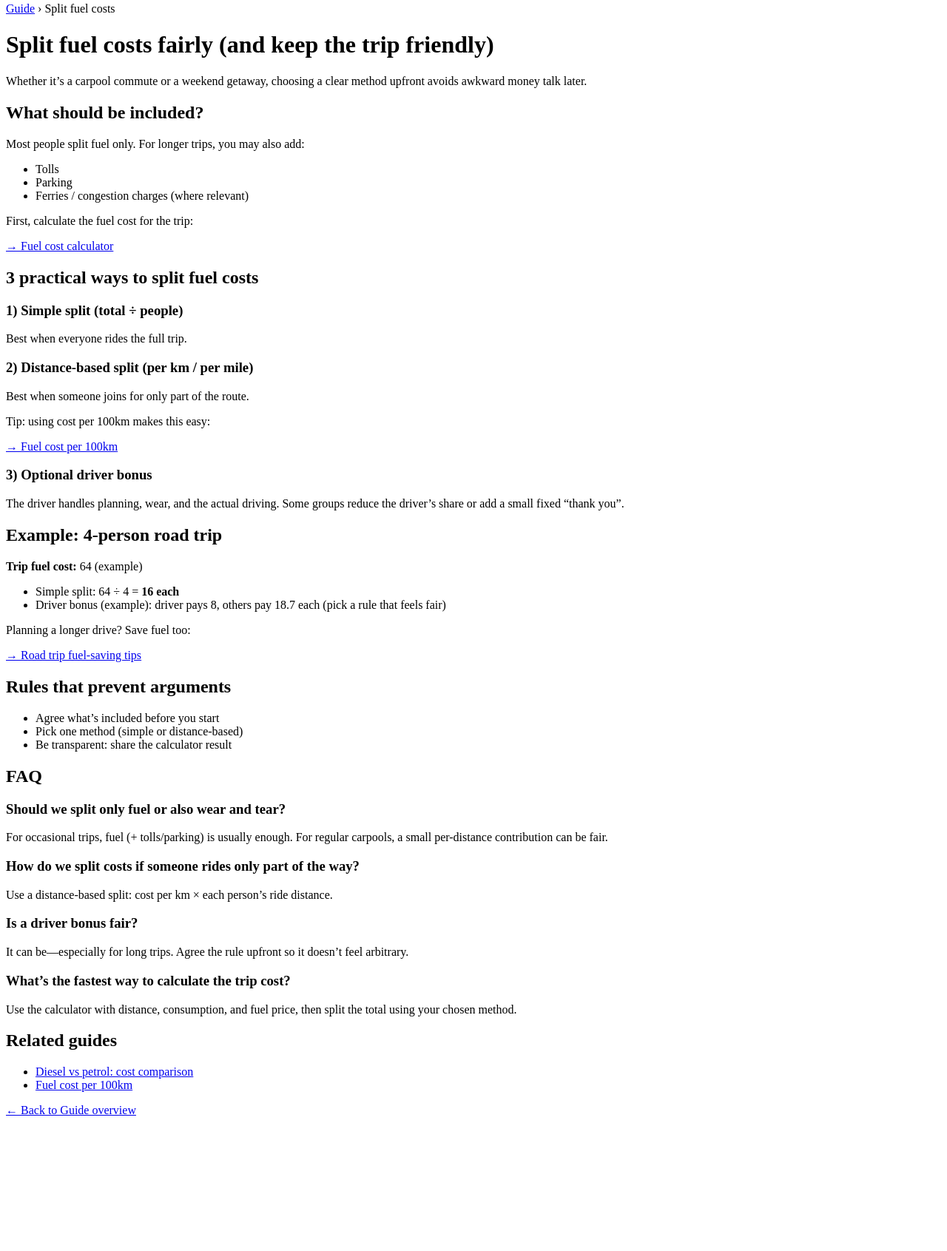
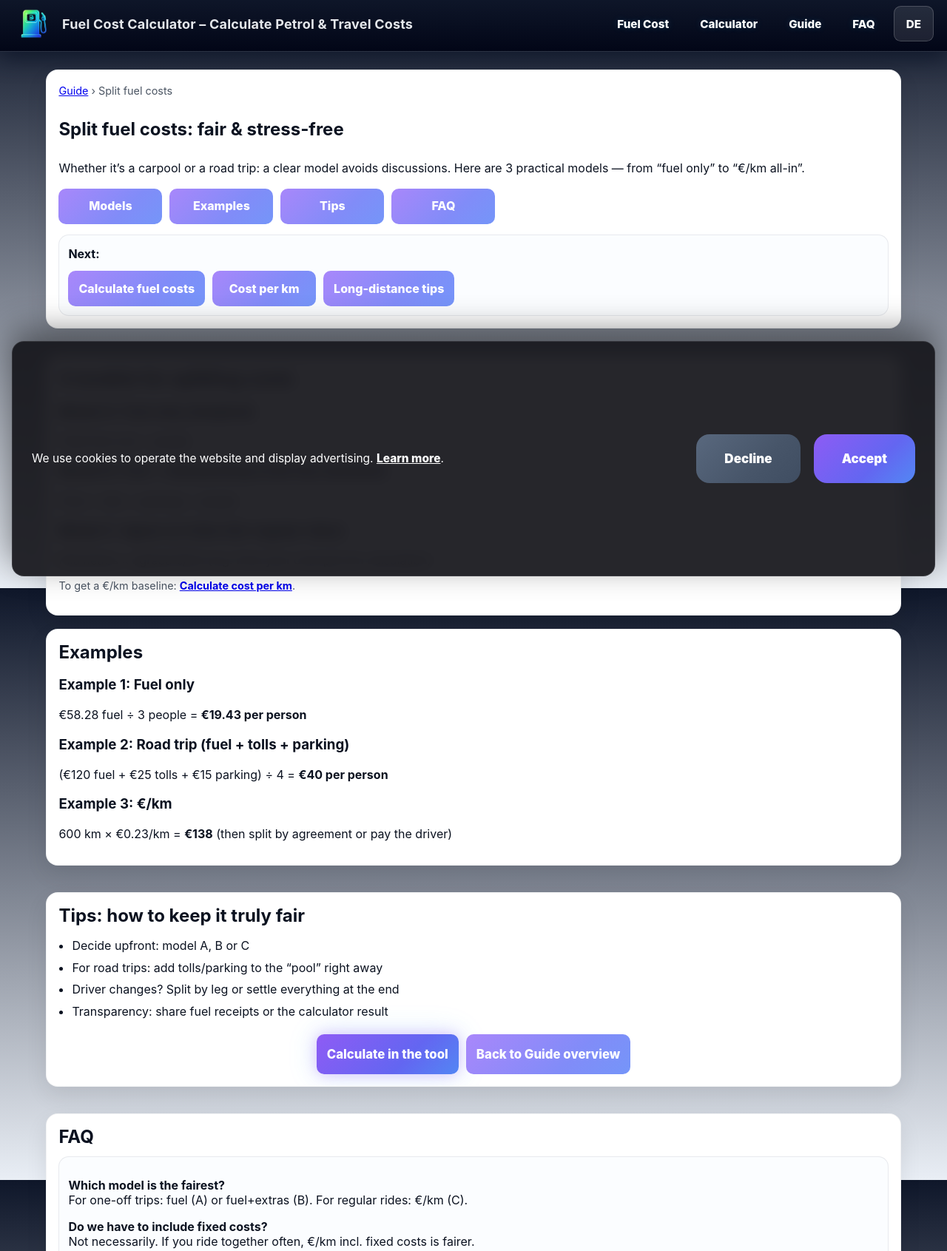
Before and after one commit to dominikf974-rgb/petrolcostcalculator.com, a website: page guide/split-fuel-costs.html in a window 1280 px wide. Shown: the part 5-1696 px from the top of the page at 74% size. Before the commit the page ends 1531 px from the top, so only its background shows below. Drawn offline with Linux system fonts and the light colour scheme.

Commit message:
Update split-fuel-costs.html

```diff
--- a/guide/split-fuel-costs.html
+++ b/guide/split-fuel-costs.html
@@ -2,120 +2,211 @@
 <html lang="en">
 <head>
   <meta charset="utf-8" />
-  <meta name="viewport" content="width=device-width, initial-scale=1" />
-  <title>Split fuel costs fairly: carpool, shared trips & road trips</title>
-  <meta name="description" content="How to split fuel costs fairly: simple per-person split, per-mile split, and optional driver bonus. Includes examples and practical rules." />
+  <meta name="viewport" content="width=device-width,initial-scale=1,viewport-fit=cover" />
+  <meta http-equiv="X-UA-Compatible" content="IE=edge" />
+
+  <title>Split fuel costs: fair sharing (models, examples & tips)</title>
+  <meta name="description" content="Split fuel costs the easy way: 3 fair models (fuel only, all-in, per km). Examples and tips for carpools & road trips – incl. FAQ." />
+  <meta name="robots" content="index, follow" />
   <link rel="canonical" href="https://petrolcostcalculator.com/guide/split-fuel-costs.html" />
 
-  <meta property="og:type" content="article" />
-  <meta property="og:title" content="Split fuel costs fairly (with examples)" />
-  <meta property="og:description" content="3 easy methods to split fuel costs without arguments." />
-  <meta property="og:url" content="https://petrolcostcalculator.com/guide/split-fuel-costs.html" />
-  <meta name="robots" content="index,follow" />
-</head>
-<body>
+  <link rel="alternate" hreflang="en" href="https://petrolcostcalculator.com/guide/split-fuel-costs.html" />
+  <link rel="alternate" hreflang="x-default" href="https://petrolcostcalculator.com/guide/split-fuel-costs.html" />
+  <link rel="alternate" hreflang="de" href="https://spritkosten-check.de/ratgeber/fahrtkosten-teilen.html" />
 
-  <header>
-    <nav aria-label="Breadcrumb">
-      <a href="/guide.html">Guide</a> › <span>Split fuel costs</span>
-    </nav>
-    <h1>Split fuel costs fairly (and keep the trip friendly)</h1>
-    <p>Whether it’s a carpool commute or a weekend getaway, choosing a clear method upfront avoids awkward money talk later.</p>
-  </header>
+  <link rel="apple-touch-icon" sizes="180x180" href="/apple-touch-icon.png">
+  <link rel="icon" type="image/png" sizes="32x32" href="/favicon-32x32.png">
+  <link rel="icon" type="image/png" sizes="16x16" href="/favicon-16x16.png">
+  <link rel="manifest" href="/site.webmanifest">
+  <link rel="icon" href="/favicon.ico">
 
-  <!-- AdSense Placeholder -->
-  <!-- <div class="ad ad-top"></div> -->
+  <link rel="stylesheet" href="/assets/css/style.css?v=2026-02" />
 
-  <main>
-    <section>
-      <h2>What should be included?</h2>
-      <p>Most people split fuel only. For longer trips, you may also add:</p>
-      <ul>
-        <li>Tolls</li>
-        <li>Parking</li>
-        <li>Ferries / congestion charges (where relevant)</li>
-      </ul>
-      <p>First, calculate the fuel cost for the trip:</p>
-      <p><a href="/">→ Fuel cost calculator</a></p>
-    </section>
-
-    <section>
-      <h2>3 practical ways to split fuel costs</h2>
-
-      <h3>1) Simple split (total ÷ people)</h3>
-      <p>Best when everyone rides the full trip.</p>
-
-      <h3>2) Distance-based split (per km / per mile)</h3>
-      <p>Best when someone joins for only part of the route.</p>
-      <p>Tip: using cost per 100km makes this easy:</p>
-      <p><a href="/guide/fuel-cost-per-100km.html">→ Fuel cost per 100km</a></p>
-
-      <h3>3) Optional driver bonus</h3>
-      <p>The driver handles planning, wear, and the actual driving. Some groups reduce the driver’s share or add a small fixed “thank you”.</p>
-    </section>
-
-    <section>
-      <h2>Example: 4-person road trip</h2>
-      <p><strong>Trip fuel cost:</strong> 64 (example)</p>
-      <ul>
-        <li>Simple split: 64 ÷ 4 = <strong>16 each</strong></li>
-        <li>Driver bonus (example): driver pays 8, others pay 18.7 each (pick a rule that feels fair)</li>
-      </ul>
-
-      <p>Planning a longer drive? Save fuel too:</p>
-      <p><a href="/guide/road-trip-fuel-tips.html">→ Road trip fuel-saving tips</a></p>
-    </section>
-
-    <section>
-      <h2>Rules that prevent arguments</h2>
-      <ul>
-        <li>Agree what’s included before you start</li>
-        <li>Pick one method (simple or distance-based)</li>
-        <li>Be transparent: share the calculator result</li>
-      </ul>
-    </section>
-
-    <section>
-      <h2>FAQ</h2>
-
-      <h3>Should we split only fuel or also wear and tear?</h3>
-      <p>For occasional trips, fuel (+ tolls/parking) is usually enough. For regular carpools, a small per-distance contribution can be fair.</p>
-
-      <h3>How do we split costs if someone rides only part of the way?</h3>
-      <p>Use a distance-based split: cost per km × each person’s ride distance.</p>
-
-      <h3>Is a driver bonus fair?</h3>
-      <p>It can be—especially for long trips. Agree the rule upfront so it doesn’t feel arbitrary.</p>
-
-      <h3>What’s the fastest way to calculate the trip cost?</h3>
-      <p>Use the calculator with distance, consumption, and fuel price, then split the total using your chosen method.</p>
-    </section>
-
-    <section>
-      <h2>Related guides</h2>
-      <ul>
-        <li><a href="/guide/diesel-vs-petrol.html">Diesel vs petrol: cost comparison</a></li>
-        <li><a href="/guide/fuel-cost-per-100km.html">Fuel cost per 100km</a></li>
-      </ul>
-    </section>
-  </main>
-
-  <footer>
-    <p><a href="/guide.html">← Back to Guide overview</a></p>
-  </footer>
+  <!-- Google AdSense Library (global, once) -->
+  <script async src="https://pagead2.googlesyndication.com/pagead/js/adsbygoogle.js?client=ca-pub-4852698472752437"
+          crossorigin="anonymous"></script>
 
   <script type="application/ld+json">
   {
     "@context":"https://schema.org",
     "@type":"FAQPage",
     "mainEntity":[
-      {"@type":"Question","name":"Should we split only fuel or also wear and tear?","acceptedAnswer":{"@type":"Answer","text":"For occasional trips, fuel (+ tolls/parking) is usually enough. For regular carpools, a small per-distance contribution can be fair."}},
-      {"@type":"Question","name":"How do we split costs if someone rides only part of the way?","acceptedAnswer":{"@type":"Answer","text":"Use a distance-based split: cost per km × each person’s ride distance."}},
-      {"@type":"Question","name":"Is a driver bonus fair?","acceptedAnswer":{"@type":"Answer","text":"It can be—especially for long trips. Agree the rule upfront."}},
-      {"@type":"Question","name":"What’s the fastest way to calculate the trip cost?","acceptedAnswer":{"@type":"Answer","text":"Use the calculator with distance, consumption, and fuel price, then split the total using your chosen method."}}
+      {"@type":"Question","name":"What’s the fairest way to split trip costs?","acceptedAnswer":{"@type":"Answer","text":"Simplest: fuel cost per person. Fairest for frequent rides: cost per km (incl. fixed costs) or an agreed all-in model."}},
+      {"@type":"Question","name":"Which costs should be included?","acceptedAnswer":{"@type":"Answer","text":"At least fuel. Optionally tolls/parking. For true total cost, you can include fixed costs (insurance/tax/maintenance) proportionally."}},
+      {"@type":"Question","name":"What’s a good model for road trips?","acceptedAnswer":{"@type":"Answer","text":"Pool fuel + tolls/parking and divide by people. Alternatively, agree a per-km rate (€\/km)."}}
     ]
   }
   </script>
 
+  <style>
+    .note{border:1px solid rgba(15,23,42,0.08);background:#fbfdff;border-radius:14px;padding:12px}
+    .toc{display:flex;flex-wrap:wrap;gap:10px;margin-top:14px}
+    .toc a{text-decoration:none}
+    .checklist{margin:0;padding-left:18px;line-height:1.85}
+    [hidden]{display:none!important;}
+  </style>
+</head>
+
+<body data-page="ratgeber-article">
+  <div id="site-header"></div>
+
+  <main class="page-container" aria-label="Page content">
+    <section class="card intro-section">
+      <nav aria-label="Breadcrumb" class="small">
+        <a href="/guide.html">Guide</a> › <span>Split fuel costs</span>
+      </nav>
+
+      <h1>Split fuel costs: fair & stress-free</h1>
+      <p>
+        Whether it’s a carpool or a road trip: a clear model avoids discussions.
+        Here are 3 practical models — from “fuel only” to “€/km all-in”.
+      </p>
+
+      <div class="toc">
+        <a class="btn secondary" href="#models">Models</a>
+        <a class="btn secondary" href="#examples">Examples</a>
+        <a class="btn secondary" href="#tips">Tips</a>
+        <a class="btn secondary" href="#faq">FAQ</a>
+      </div>
+
+      <div class="note" style="margin-top:14px">
+        <b>Next:</b>
+        <div class="toc" style="margin-top:10px">
+          <a class="btn secondary" href="/guide/fuel-costs.html">Calculate fuel costs</a>
+          <a class="btn secondary" href="/guide/cost-per-km.html">Cost per km</a>
+          <a class="btn secondary" href="/guide/long-distance-tips.html">Long-distance tips</a>
+        </div>
+      </div>
+    </section>
+
+    <!-- Ad #1: Above the fold -->
+    <div class="ad-block" aria-label="Advertising">
+      <ins class="adsbygoogle"
+        style="display:block"
+        data-ad-client="ca-pub-4852698472752437"
+        data-ad-slot="7158625008"
+        data-ad-format="auto"
+        data-full-width-responsive="true"></ins>
+      <script>(adsbygoogle = window.adsbygoogle || []).push({});</script>
+    </div>
+
+    <section id="models" class="card">
+      <h2>3 models for splitting costs</h2>
+
+      <h3>Model A: Fuel only (simplest)</h3>
+      <p>Total fuel cost ÷ people</p>
+
+      <h3>Model B: Fuel + tolls/parking (road trip standard)</h3>
+      <p>(Fuel + tolls + parking) ÷ people</p>
+
+      <h3>Model C: Agree on €/km (for regular rides)</h3>
+      <p>Kilometres × agreed €/km (e.g. from your cost-per-km calculation)</p>
+      <p class="small">
+        To get a €/km baseline:
+        <a href="/guide/cost-per-km.html"><b>Calculate cost per km</b></a>.
+      </p>
+    </section>
+
+    <section id="examples" class="card">
+      <h2>Examples</h2>
+
+      <h3>Example 1: Fuel only</h3>
+      <p>€58.28 fuel ÷ 3 people = <b>€19.43 per person</b></p>
+
+      <h3>Example 2: Road trip (fuel + tolls + parking)</h3>
+      <p>(€120 fuel + €25 tolls + €15 parking) ÷ 4 = <b>€40 per person</b></p>
+
+      <h3>Example 3: €/km</h3>
+      <p>600 km × €0.23/km = <b>€138</b> (then split by agreement or pay the driver)</p>
+    </section>
+
+    <!-- Ad #2: Mid content -->
+    <div class="ad-block" aria-label="Advertising">
+      <ins class="adsbygoogle"
+        style="display:block"
+        data-ad-client="ca-pub-4852698472752437"
+        data-ad-slot="3355111369"
+        data-ad-format="auto"
+        data-full-width-responsive="true"></ins>
+      <script>(adsbygoogle = window.adsbygoogle || []).push({});</script>
+    </div>
+
+    <section id="tips" class="card">
+      <h2>Tips: how to keep it truly fair</h2>
+      <ul class="checklist">
+        <li>Decide upfront: model A, B or C</li>
+        <li>For road trips: add tolls/parking to the “pool” right away</li>
+        <li>Driver changes? Split by leg or settle everything at the end</li>
+        <li>Transparency: share fuel receipts or the calculator result</li>
+      </ul>
+
+      <div style="margin-top:16px;display:flex;justify-content:center;gap:10px;flex-wrap:wrap">
+        <a class="btn large" href="/en/">Calculate in the tool</a>
+        <a class="btn secondary large" href="/guide.html">Back to Guide overview</a>
+      </div>
+    </section>
+
+    <!-- Ad #3: Bottom / High fill -->
+    <div class="ad-block" aria-label="Advertising">
+      <ins class="adsbygoogle"
+        style="display:block"
+        data-ad-client="ca-pub-4852698472752437"
+        data-ad-slot="7158625008"
+        data-ad-format="auto"
+        data-full-width-responsive="true"></ins>
+      <script>(adsbygoogle = window.adsbygoogle || []).push({});</script>
+    </div>
+
+    <section id="faq" class="card">
+      <h2>FAQ</h2>
+      <div class="note">
+        <p><b>Which model is the fairest?</b><br>For one-off trips: fuel (A) or fuel+extras (B). For regular rides: €/km (C).</p>
+        <p><b>Do we have to include fixed costs?</b><br>Not necessarily. If you ride together often, €/km incl. fixed costs is fairer.</p>
+      </div>
+    </section>
+  </main>
+
+  <div id="site-footer"></div>
+
+  <script src="/assets/js/active-nav.js" defer></script>
+
+  <script>
+    async function loadPart(id, url){
+      const el = document.getElementById(id);
+      if(!el) return false;
+      try{
+        const r = await fetch(url, { cache: 'no-cache' });
+        el.innerHTML = await r.text();
+        return true;
+      }catch(e){
+        console.warn('Could not load:', url);
+        return false;
+      }
+    }
+    function initMobileNav(){
+      const header = document.querySelector('.site-header');
+      const btn = document.querySelector('.nav-toggle');
+      const nav = document.getElementById('site-nav');
+      if(!header || !btn || !nav) return;
+      const close = () => { header.classList.remove('is-open'); btn.setAttribute('aria-expanded','false'); btn.setAttribute('aria-label','Open menu'); };
+      const open  = () => { header.classList.add('is-open');    btn.setAttribute('aria-expanded','true');  btn.setAttribute('aria-label','Close menu'); };
+      btn.addEventListener('click',(e)=>{ e.stopPropagation(); header.classList.contains('is-open') ? close() : open(); });
+      document.addEventListener('click',(e)=>{ if(!header.classList.contains('is-open')) return; if(header.contains(e.target)) return; close(); });
+      document.addEventListener('keydown',(e)=>{ if(e.key==='Escape') close(); });
+      window.addEventListener('resize',()=>{ if(window.innerWidth>720) close(); });
+    }
+    function loadCookiesAfterFooter(){
+      const s = document.createElement('script');
+      s.src = '/assets/js/cookies.js';
+      s.defer = true;
+      document.body.appendChild(s);
+    }
+    document.addEventListener('DOMContentLoaded', async () => {
+      await loadPart('site-header', '/practice/header.html');
+      initMobileNav();
+      await loadPart('site-footer', '/practice/footer.html');
+      loadCookiesAfterFooter();
+    });
+  </script>
 </body>
 </html>
```
